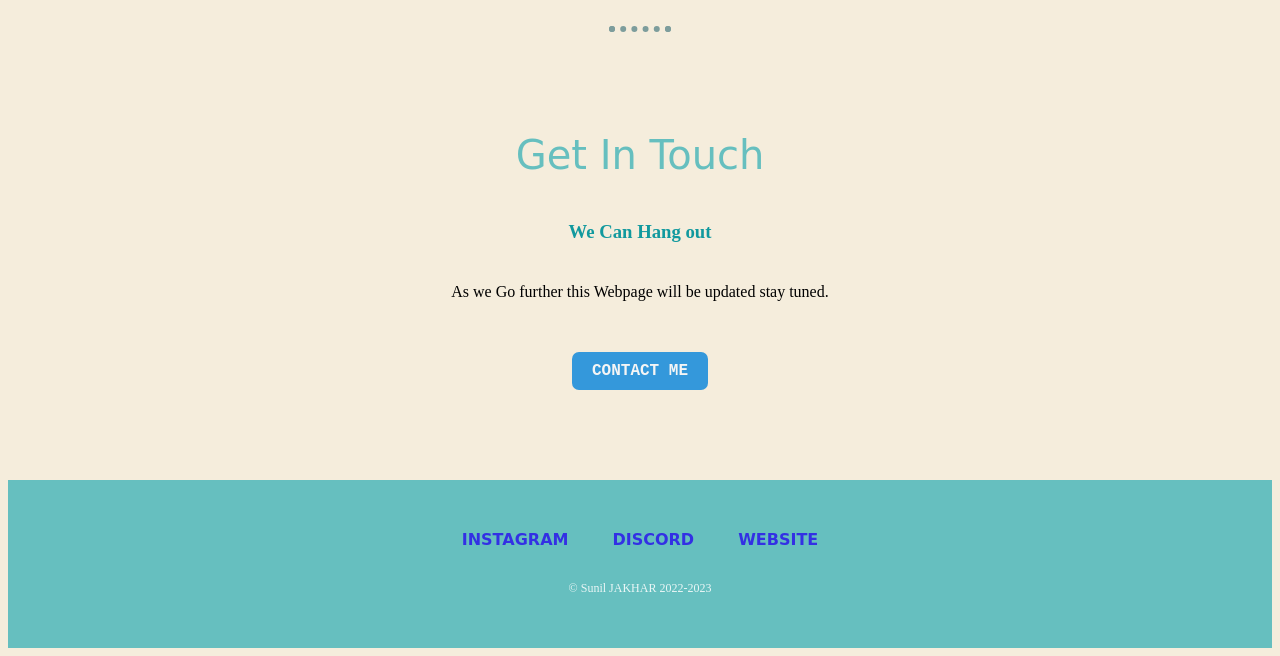
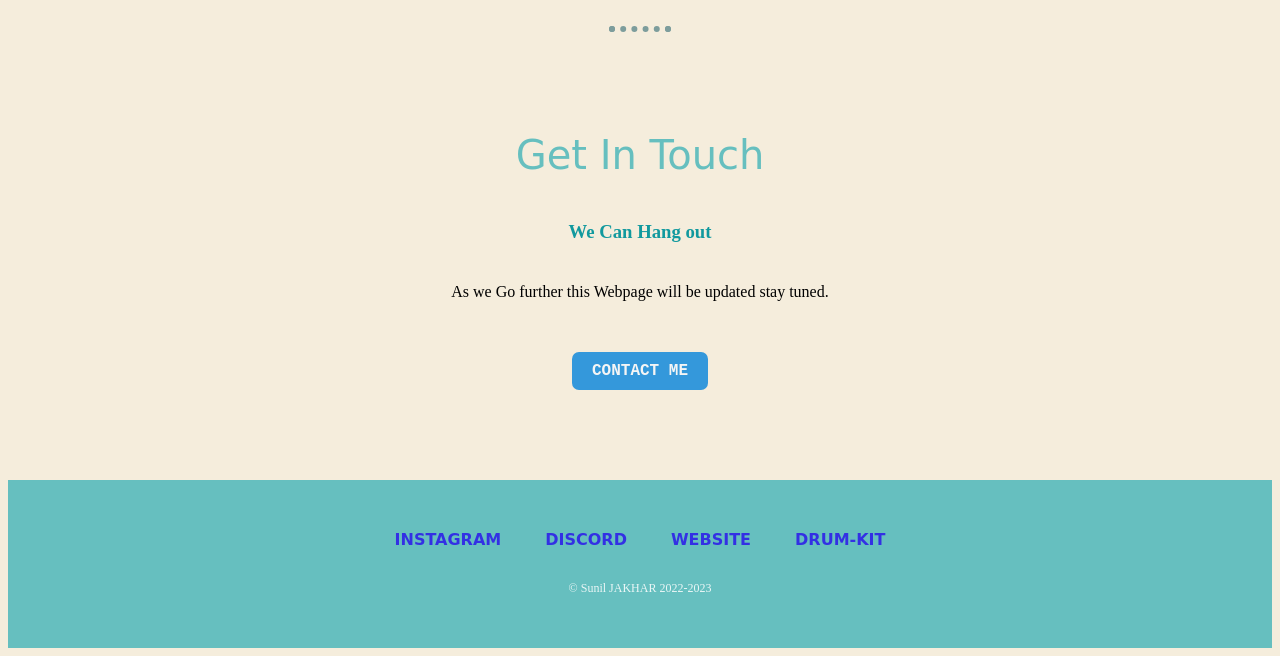
Before and after one commit to Sunilkj8/S8, a plain HTML site: page index.html in a window 1280 px wide. Shown: the part 2022-2678 px from the top of the page. Drawn offline with Linux system fonts and the light colour scheme; a web font is replaced by a local one.

Commit message:
Update index.html

```diff
--- a/index.html
+++ b/index.html
@@ -56,6 +56,7 @@
     <a class="footer-link" href="https://www.instagram.com/_sunil.08_/">INSTAGRAM</a>
     <a class="footer-link" href="https://discord.gg/kVvJkY5GjR">DISCORD</a>
     <a class="footer-link" href="https://sunilkj8.github.io/nothing.com/">WEBSITE</a>
+    <a class="footer-link" href="https://sunilkj8.github.io/Drum-kit/">DRUM-KIT</a>
     <p class="copyright">© Sunil JAKHAR  2022-2023</p>
   </div>
 
```
